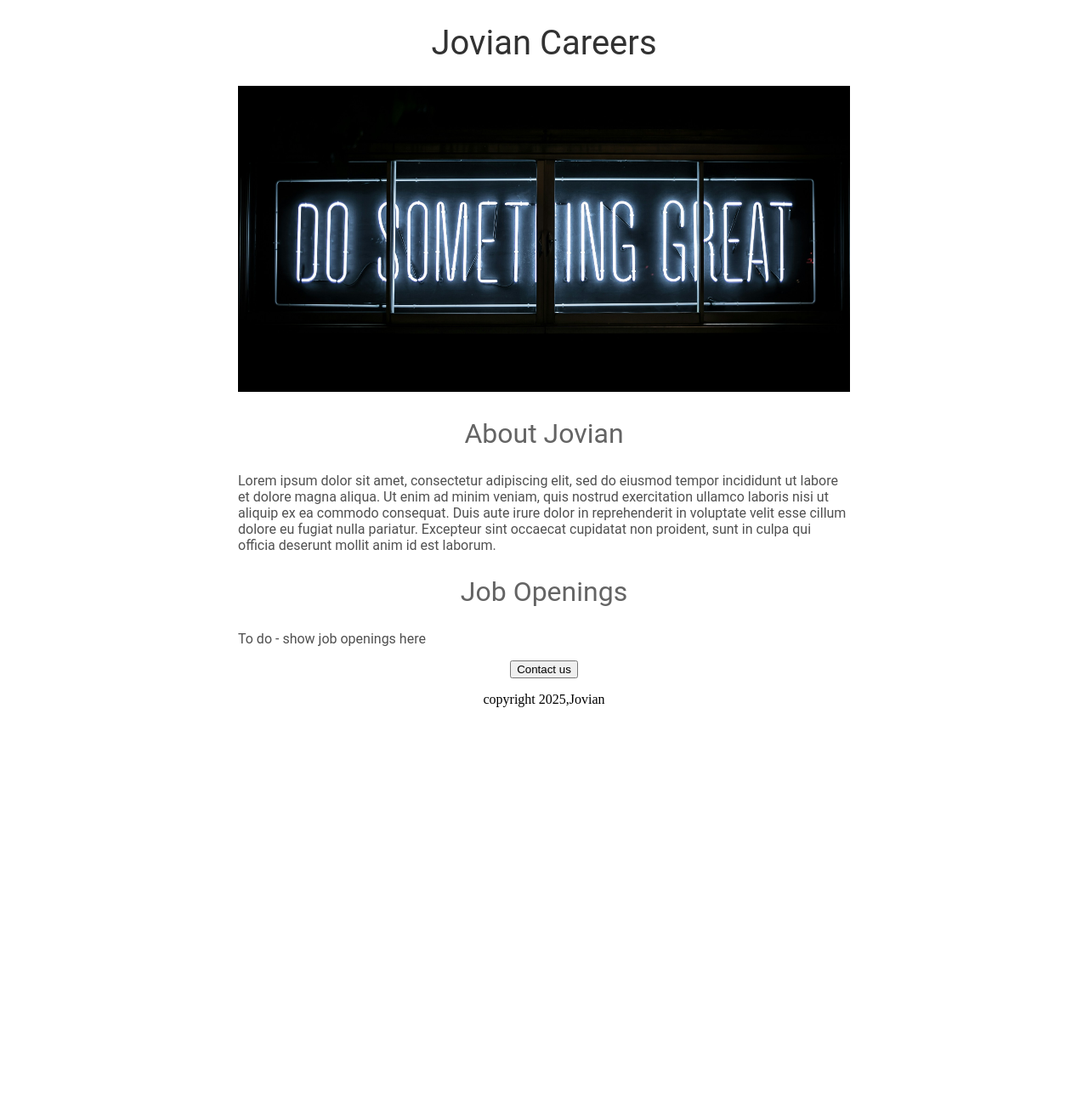
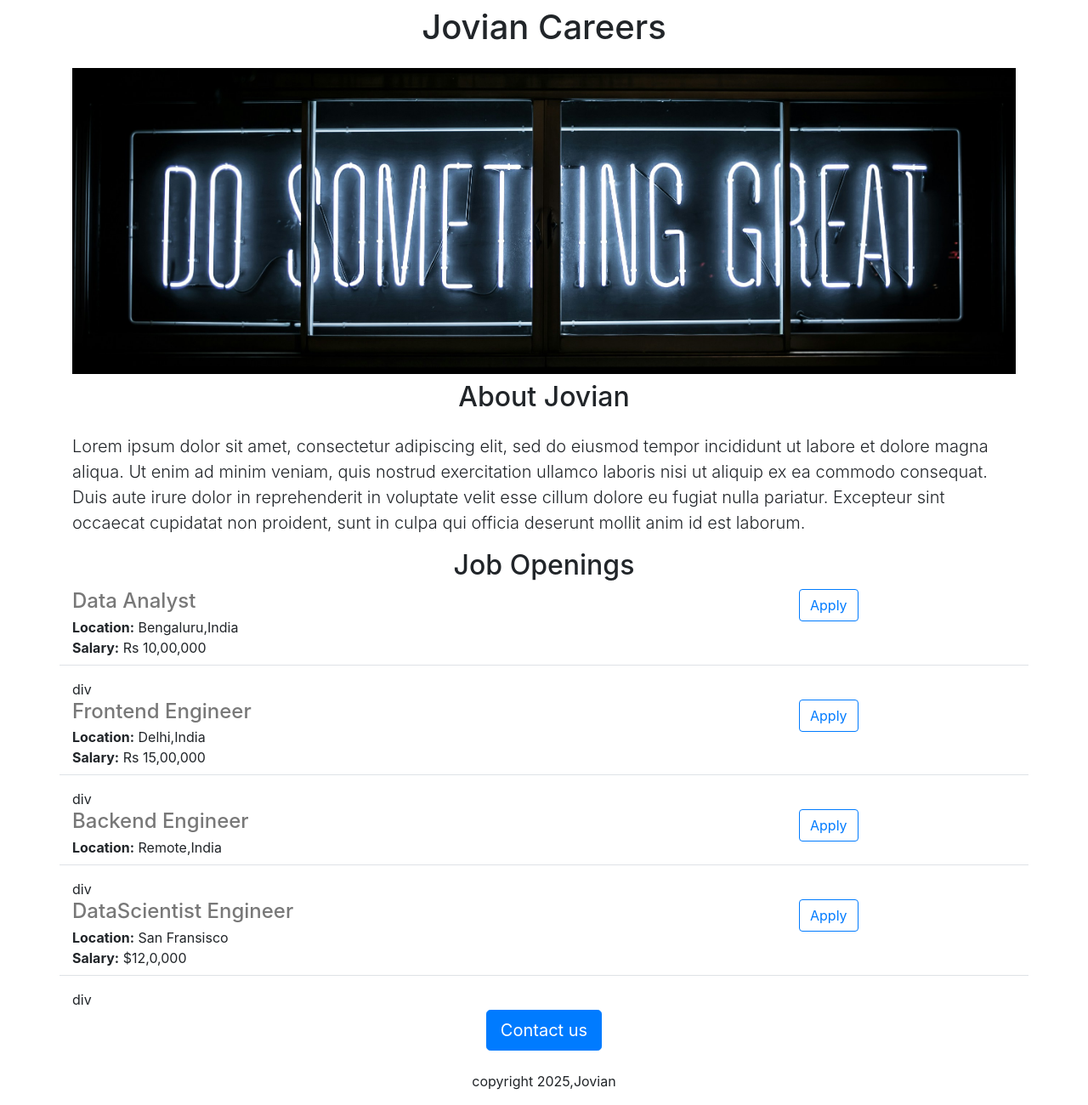
Before and after one commit to riya0090/jovian-career-website, a Flask app: page / in a window 1280 px wide. Shown: the whole page at 85% size. Before the commit the page ends 832 px from the top, so only its background shows below. Run offline with Flask 3, Linux system fonts and the light colour scheme.

Commit message:
Added dynamic data and api route

```diff
--- a/app.py
+++ b/app.py
@@ -1,8 +1,35 @@
-from flask import Flask, render_template
+from flask import Flask, render_template, jsonify
 app = Flask(__name__)
-@app.route("/")
+JOBS=[{
+     'id':'1',
+     'title': 'Data Analyst',
+     'location': 'Bengaluru,India',
+     'salary': 'Rs 10,00,000'
+},
+{
+     'id':'2',
+     'title': 'Frontend Engineer',
+     'location': 'Delhi,India',
+     'salary': 'Rs 15,00,000'
+},
+{
+     'id':'3',
+     'title': 'Backend Engineer',
+     'location': 'Remote,India',
+},
+{
+     'id':'4',
+     'title': 'DataScientist Engineer',
+     'location': 'San Fransisco',
+     'salary': '$12,0,000'
+}
+]
+@app.route("/")# we are create this route which says that when we go to the home page we want to return the hello world
 def hello_world():
-     return render_template('home.html')
-print(__name__)
+     return render_template('home.html', jobs=JOBS, company_name='Jovian')#we are returning the home.html file and we are passing the jobs list also the company name which is dynamic to the home.html file
+@app.route("/api/jobs")
+def list_jobs():
+     return jsonify(JOBS)
+
 if __name__ == "__main__":
      app.run(host= '0.0.0.0', debug=True)
--- a/templates/home.html
+++ b/templates/home.html
@@ -1,49 +1,34 @@
 <!DOCTYPE html>
 <html>
   <head>
+    <meta charset="utf-8">
+    <meta name="viewport" content="width=device-width, initial-scale=1">
+    <link rel="stylesheet" href="https://cdn.jsdelivr.net/npm/bootstrap@4.3.1/dist/css/bootstrap.min.css" integrity="sha384-ggOyR0iXCbMQv3Xipma34MD+dH/1fQ784/j6cY/iJTQUOhcWr7x9JvoRxT2MZw1T" crossorigin="anonymous">
     <title> Jovian careers </title>
     <style>
-      h1 {
-      font-size: 40px;
-      font-family: Roboto;
-      font-weight: Normal;
-      color: rgb(50,50,50);
-      text-align: center;
-      }
       #banner{
+        height: 360px;
         width: 100%;
-        height: 360px;
         object-fit: cover;
-      }
-      h2{
-        font-family: Roboto;
-        font-size: 32px;
-        color: rgb(100,100,100);
-        text-align: center;
-        font-weight: normal;
-      }
-      .bodytext  {
-        font-family: Roboto;
-        color: rgb(80,80,80);
-      }
-      #container{
-      max-width: 720px;
-      margin: 0 auto 0 auto;
       }
     </style>
   </head>
   <body>
-    <div id= "container">
-    <h1> Jovian Careers </h1>
-    <img id= "banner" src="https://97b0ef16-2938-4413-ba70-0fa84b319d46-00-vr4zl9ck0kg4.pike.replit.dev/static/Banner.jpg"
+    <div class="container">
+    <h1 class="text-center mt-2 mb-4">{{company_name}}  Careers </h1><!--we are rending company name from flask using company_name specified in return statement, this is done to render dynamic data-->
+    <img class="img-fluid" id= "banner" src="https://97b0ef16-2938-4413-ba70-0fa84b319d46-00-vr4zl9ck0kg4.pike.replit.dev/static/Banner.jpg"
       height="320px">
-    <h2> About Jovian</h2>
-    <p class="bodytext"> Lorem ipsum dolor sit amet, consectetur adipiscing elit, sed do eiusmod tempor incididunt ut labore et dolore magna aliqua. Ut enim ad minim veniam, quis nostrud exercitation ullamco laboris nisi ut aliquip ex ea commodo consequat. Duis aute irure dolor in reprehenderit in voluptate velit esse cillum dolore eu fugiat nulla pariatur. Excepteur sint occaecat cupidatat non proident, sunt in culpa qui officia deserunt mollit anim id est laborum. </p>
-    <h2> Job Openings </h2>
-    <p class="bodytext"> To do - show job openings here </p>
-    <div style="text-align: center">
-    <button> Contact us </button>
-      <p> copyright 2025,Jovian</p>
+    <h2 class="text-center mt-2 mb-4"> About Jovian</h2>
+    <p class="lead"> Lorem ipsum dolor sit amet, consectetur adipiscing elit, sed do eiusmod tempor incididunt ut labore et dolore magna aliqua. Ut enim ad minim veniam, quis nostrud exercitation ullamco laboris nisi ut aliquip ex ea commodo consequat. Duis aute irure dolor in reprehenderit in voluptate velit esse cillum dolore eu fugiat nulla pariatur. Excepteur sint occaecat cupidatat non proident, sunt in culpa qui officia deserunt mollit anim id est laborum. </p>
+    <h2 class="text-center"> Job Openings </h2>
+      <div>
+       {% for job in jobs %}
+        {% include 'jobitems.html' %}
+      {%endfor%}
+        <div>
+          <div class="text-center">
+            <button class="btn btn-primary btn-lg"> Contact us </button>
+      <p class="mt-4"> copyright 2025,Jovian</p>
     </div>
     </div>
   </body>
--- /dev/null
+++ b/templates/jobitems.html
@@ -0,0 +1,18 @@
+<div class="border-bottom row" style="margin-bottom:16px; padding-bottom: 8px;">
+<div class='col-9'>
+  <h4 style="color: rgb(120,120,120); margin-bottom: 4px;">
+    {{job['title']}}
+  </h4>
+    <div>
+      <b>Location:</b> {{job['location']}}
+    </div>
+    {% if 'salary' in job %}
+    <div>
+      <b>Salary:</b> {{job['salary']}}
+    </div>
+    {% endif %}
+  </div><!--We created a loop starting with {% for job in jobs %} and ending with {% endfor %} where we have create <div> and inside there we are rendering job titles only and this is functionality of flask and of html-->
+<div class='col-3'>
+  <button type="button" class="btn btn-outline-primary">Apply</button>
+</div>
+</div>div
```
